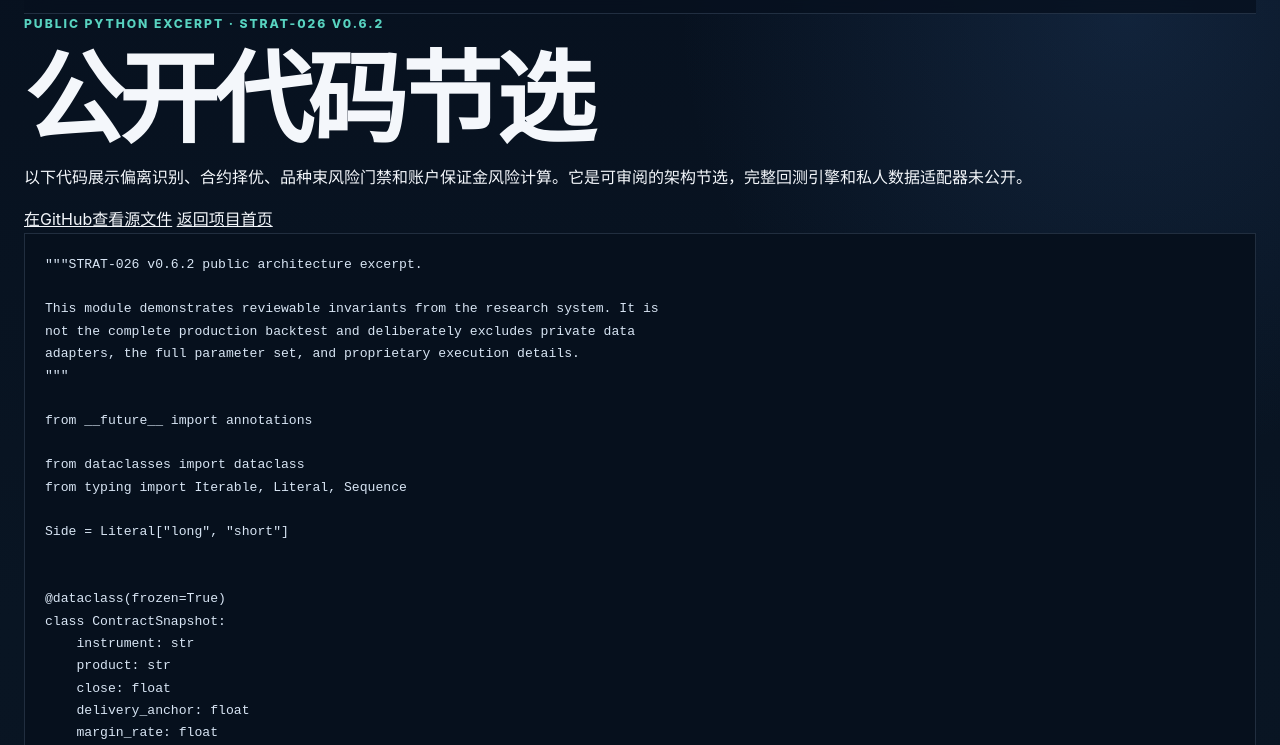
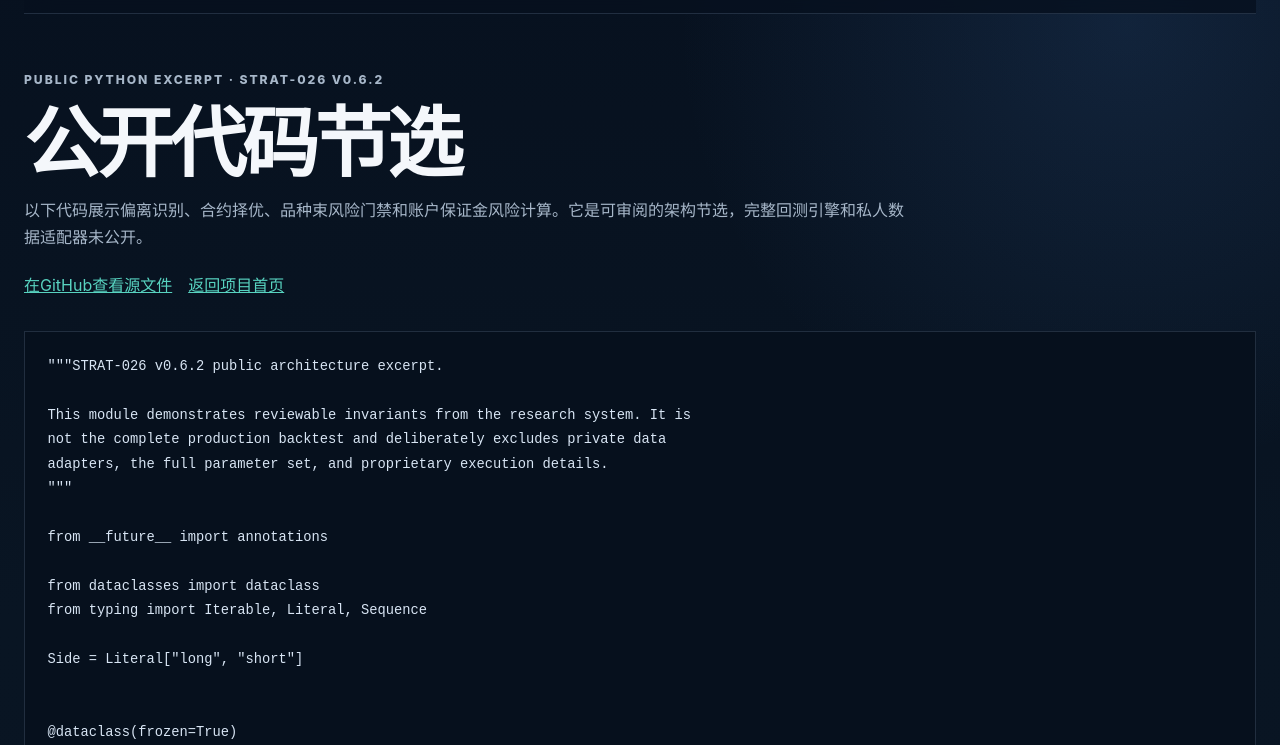
Before and after one commit to yanzhen-cpu/Yangzhenxue, a plain HTML site: page code.html in a window 1280 px wide. Shown: the part 55-800 px from the top of the page. Drawn offline with Linux system fonts and the light colour scheme.

Commit message:
Fix code access and 2026 PnL explanation: styles.css

```diff
--- a/styles.css
+++ b/styles.css
@@ -83,6 +83,9 @@ h2 { margin: 0; font-size: clamp(2rem, 4vw, 3.4rem); line-height: 1.15; letter-s
 .chart-card img { display: block; width: 100%; height: auto; }
 .chart-card figcaption { padding: .7rem .3rem 0; color: #4e5b69; font-size: .78rem; }
 .year-grid { display: grid; grid-template-columns: repeat(8, 1fr); margin-top: 1rem; border: 1px solid var(--line); }
+.year-heading { margin: 1.5rem 0 0; font-size: 1rem; font-weight: 650; }
+.year-heading small { margin-left: .6rem; color: var(--muted); font-size: .8rem; font-weight: 400; }
+.year-context { margin: .85rem 0 0; padding: 1rem 1.1rem; border-left: 3px solid var(--warning); background: var(--surface); color: var(--text); font-size: .9rem; }
 .year-grid article { padding: .85rem; min-width: 0; }
 .year-grid article + article { border-left: 1px solid var(--line); }
 .year-grid span { display: block; color: var(--muted); font-size: .72rem; }
@@ -119,6 +122,13 @@ footer strong, footer span { display: block; }
 footer span { color: var(--muted); font-size: .8rem; }
 .footer-links { display: flex; gap: 1.2rem; }
 .footer-links a { color: var(--muted); font-size: .82rem; }
+.code-shell { padding: 3.5rem 0 6rem; }
+.code-intro { max-width: 55rem; }
+.code-intro h1 { max-width: none; font-size: clamp(2.7rem, 6vw, 4.8rem); }
+.code-intro p { color: var(--muted); }
+.code-links { display: flex; flex-wrap: wrap; gap: 1rem; margin: 1.4rem 0 2rem; }
+.code-links a { color: var(--accent); }
+.code-view { margin: 0; overflow-x: auto; padding: 1.4rem; border: 1px solid var(--line); background: #06101d; color: #d8e5f4; font-family: ui-monospace, SFMono-Regular, Consolas, monospace; font-size: .86rem; line-height: 1.7; white-space: pre; tab-size: 4; }
 
 @media (max-width: 1000px) {
   .metrics { grid-template-columns: repeat(3, 1fr); }
```
